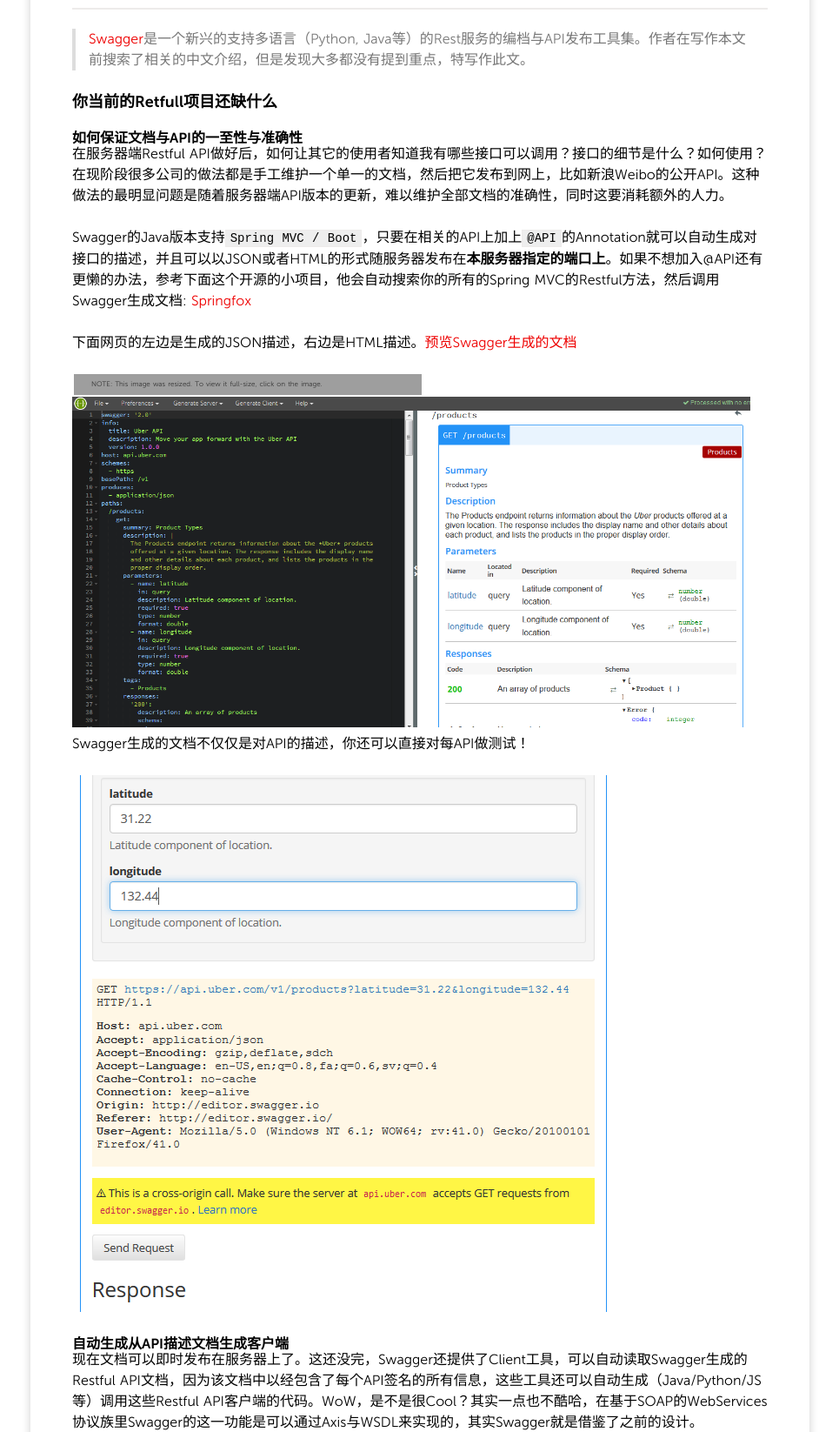
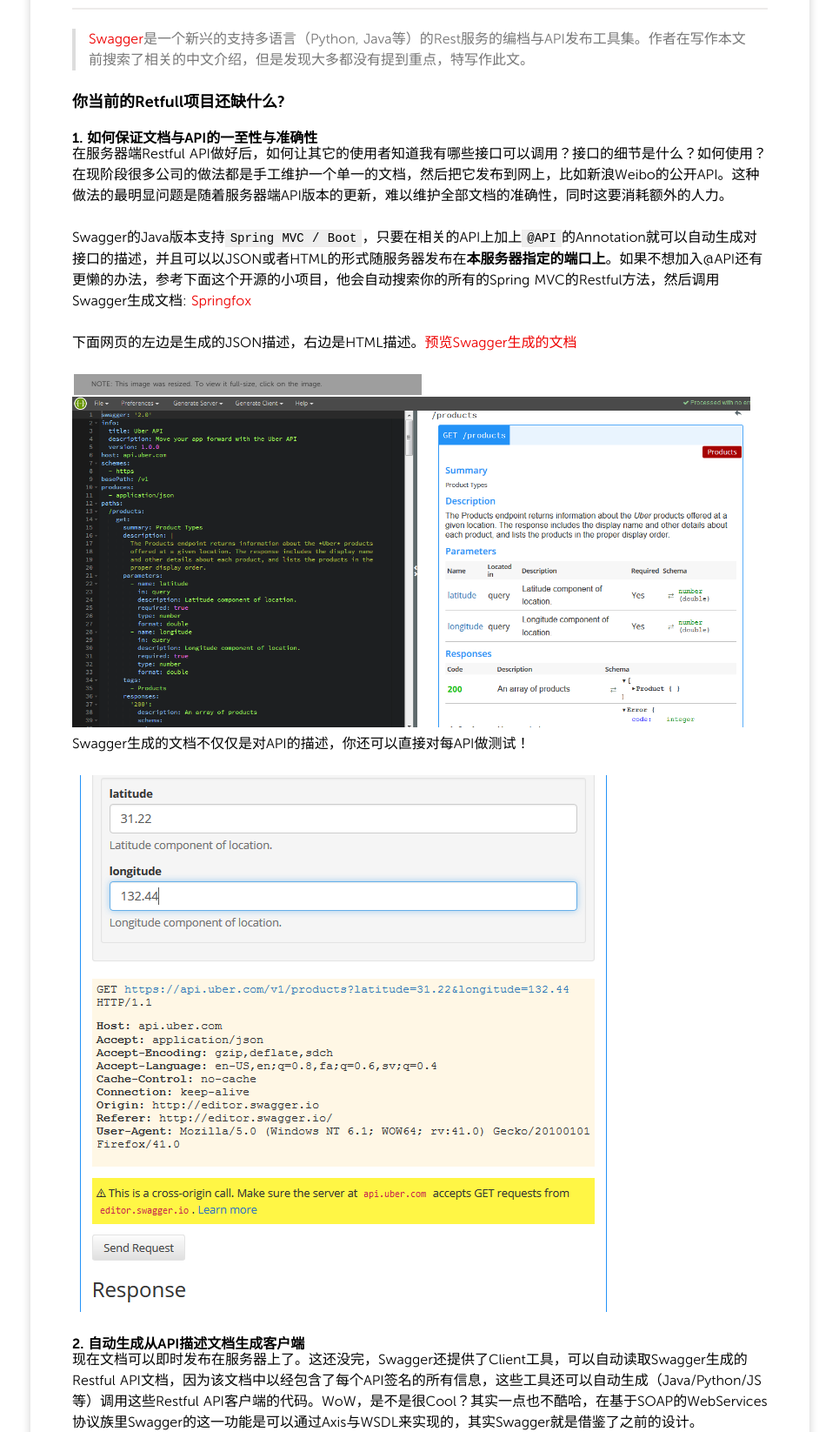
Before and after one commit to dashjim/dashjim.github.com, a Jekyll site: the page built from _posts/2015/2015-10-12-[Jim谈架构]用Swagger实现Restful服务的发现与发布.md, in a window 1280 px wide. Shown: the part 207-1853 px from the top of the page at 87% size, without its empty margins (157-1122 px from the left). Built offline with Jekyll 4.4.1, drawn with Linux system fonts in a browser that asks for light colours; nearby versions of some CDN libraries; Markdown is read by kramdown in place of the engine named in the settings; comment, search, counter and statistics services are not loaded; grey boxes are pictures that could not be loaded.

Commit message:
Update 2015-10-12-[Jim谈架构]用Swagger实现Restful服务的发现与发布.md

```diff
--- a/_posts/2015/2015-10-12-[Jim谈架构]用Swagger实现Restful服务的发现与发布.md
+++ b/_posts/2015/2015-10-12-[Jim谈架构]用Swagger实现Restful服务的发现与发布.md
@@ -10,9 +10,9 @@
 
 > [Swagger](http://swagger.io)是一个新兴的支持多语言（Python, Java等）的Rest服务的编档与API发布工具集。作者在写作本文前搜索了相关的中文介绍，但是发现大多都没有提到重点，特写作此文。
 
-### 你当前的Retfull项目还缺什么
+### 你当前的Retfull项目还缺什么?
 
-#### 如何保证文档与API的一至性与准确性
+#### 1. 如何保证文档与API的一至性与准确性
 
 
 
@@ -27,7 +27,7 @@
 
 ![预览图](/media/pic2015/1012-1.png)
 
-#### 自动生成从API描述文档生成客户端
+#### 2. 自动生成从API描述文档生成客户端
 
 
 
```
